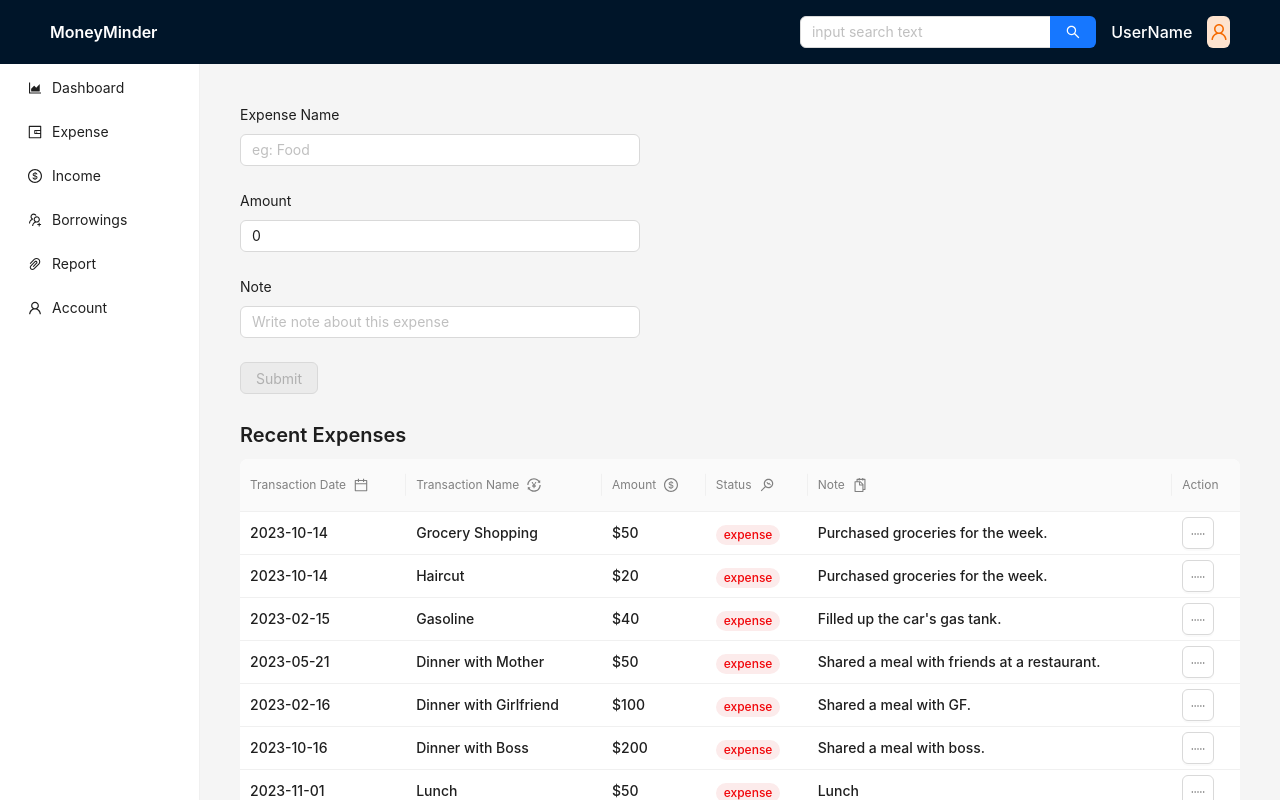
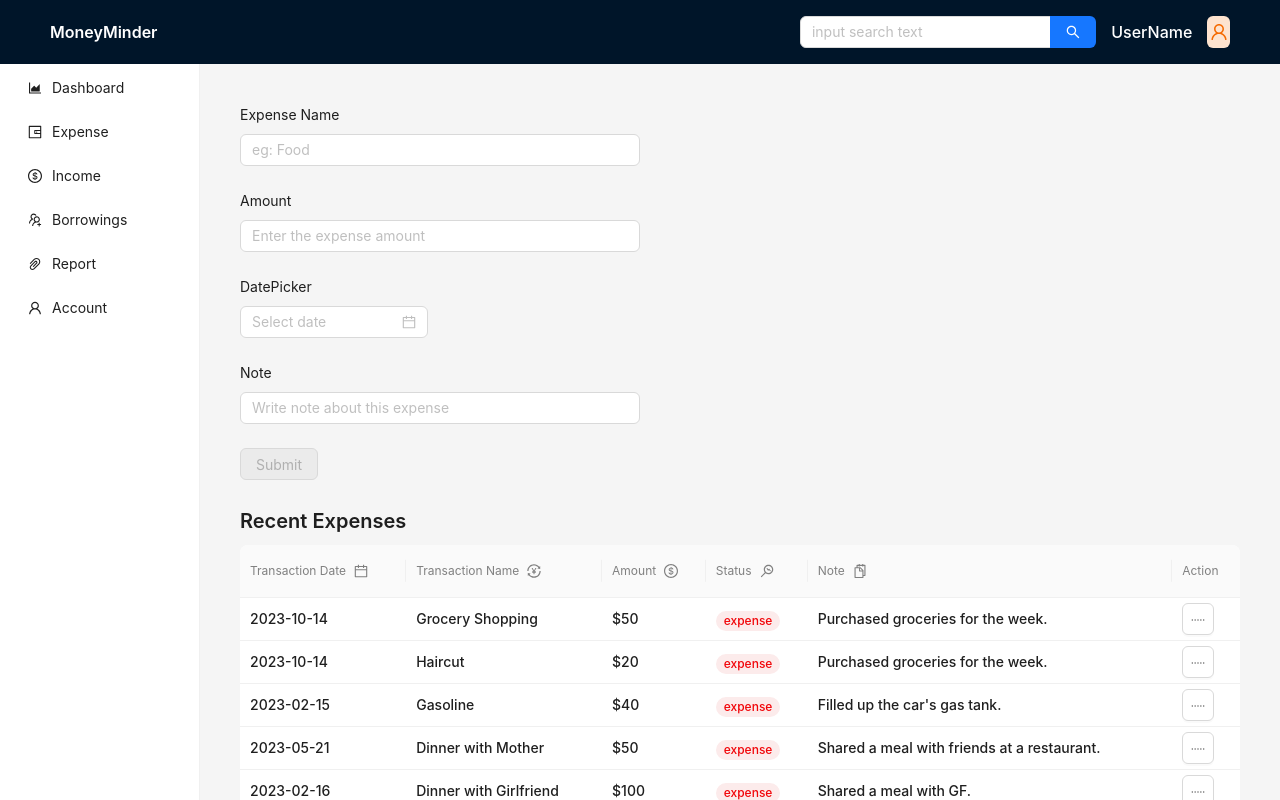
Before and after one commit to ADHIL-MOHAMMED-P-N/moneyminder, a React (Create React App) app: page /expense in a window 1280 px wide. Shown: the top 800 px of the page. Built offline with nearby package versions, Linux system fonts and the light colour scheme.

Commit message:
datepicker ui

```diff
--- a/src/components/expense/AddExpense.js
+++ b/src/components/expense/AddExpense.js
@@ -1,21 +1,28 @@
 import { useState, useContext } from "react";
-import { Button, Form, Input } from "antd";
+import { Button, Form, Input, DatePicker } from "antd";
 import ExpenseContext from "../../context/ExpenseContext";
 
 const AddExpense = () => {
-  const { addToExpense, expense } = useContext(ExpenseContext);
+  const { addToExpense } = useContext(ExpenseContext);
 
   const [name, setName] = useState("");
-  const [amount, setAmount] = useState(0);
+  const [amount, setAmount] = useState(null);
   const [note, setNote] = useState("");
+  const [date, setDate] = useState(null);
 
+  //datepicker
+  const datePickerHandler = (_, dateString) => {
+    setDate(dateString);
+  };
+
+  //submisssion
   const submitHandler = () => {
-    const today = new Date();
+    /*   const today = new Date();
     let day = today.getDate();
     let month = today.getMonth() + 1;
-    let year = today.getFullYear();
+    let year = today.getFullYear(); */
     const newExpense = {
-      date: `${year}-${month}-${day}`,
+      date /* `${year}-${month}-${day}` */,
       name,
       amount: +amount, //parsing to number
       description: note,
@@ -57,6 +64,9 @@ const AddExpense = () => {
               }}
             />
           </Form.Item>
+          <Form.Item label="DatePicker">
+            <DatePicker value={date} onChange={datePickerHandler} />
+          </Form.Item>
           <Form.Item label="Note">
             <Input
               type="text"
```
